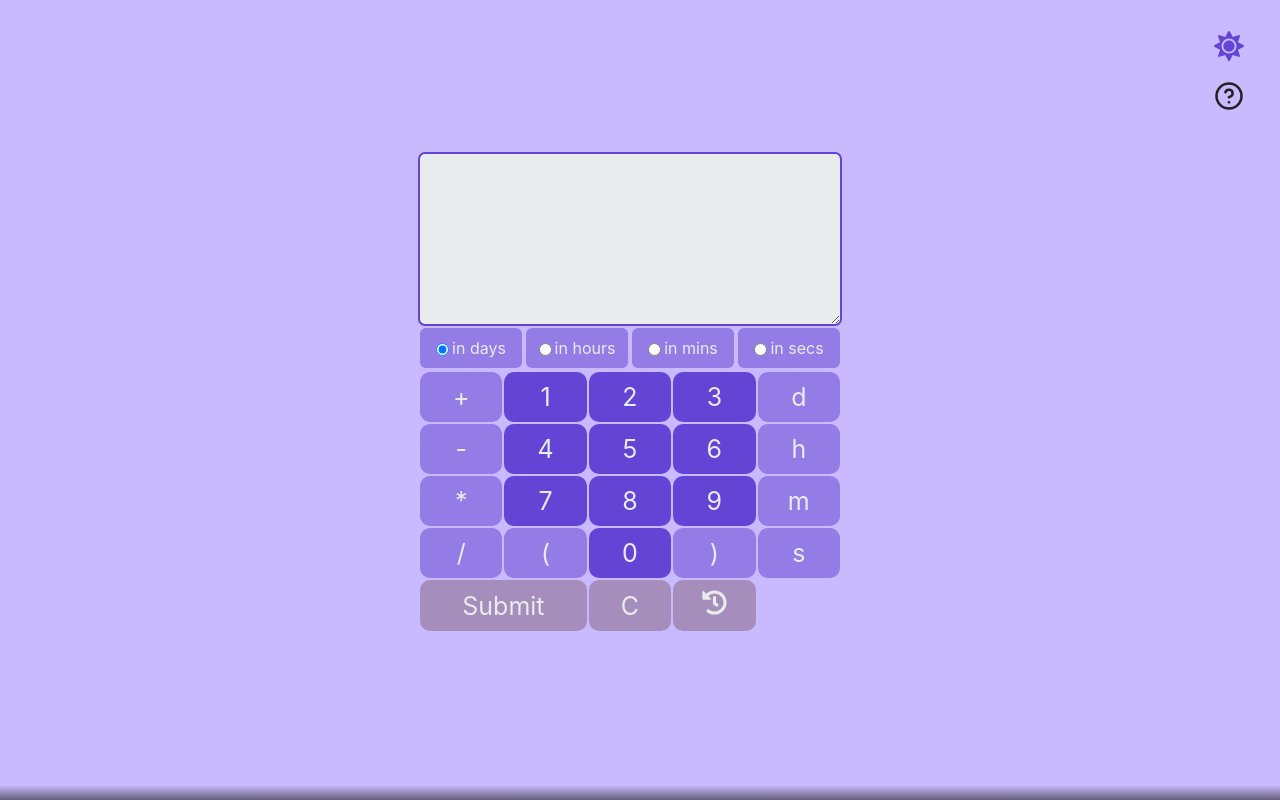
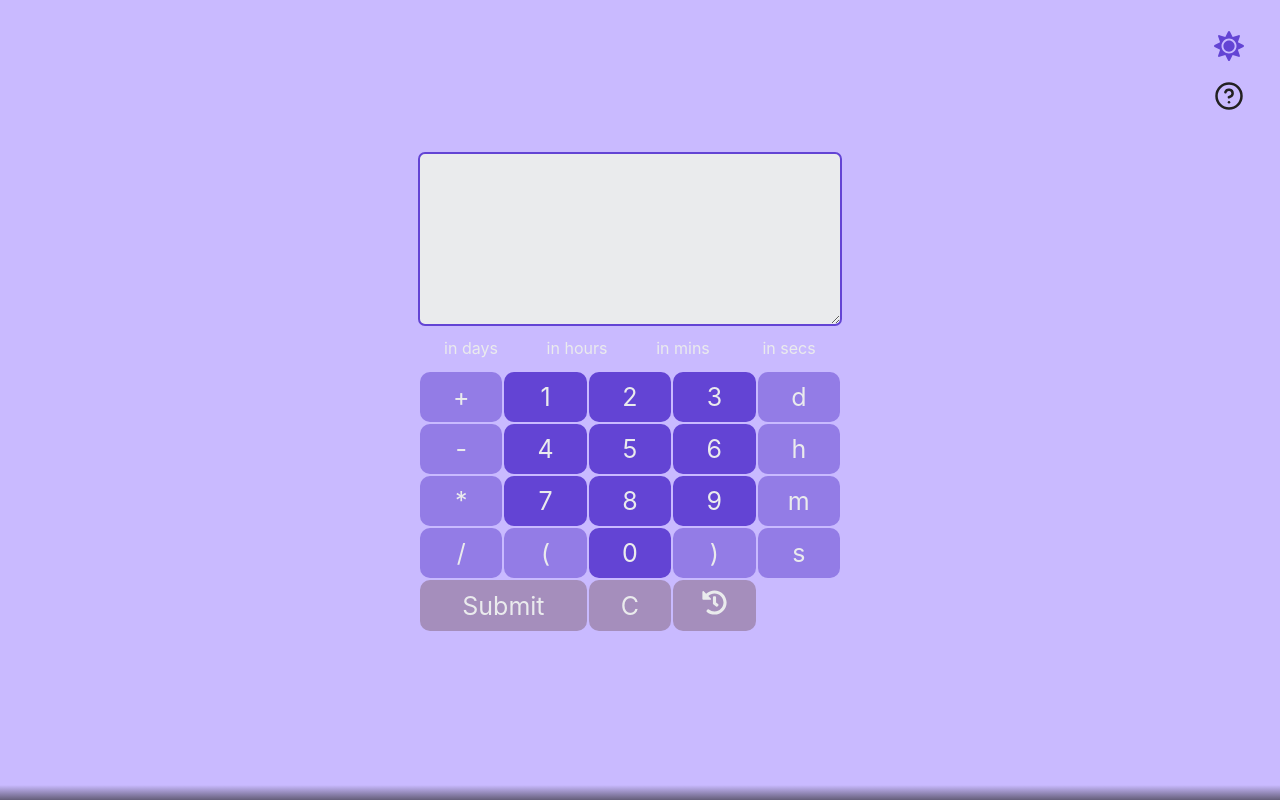
Before and after one commit to Lucas-Levandoski/time-calculator, a React (Create React App) app: page / in a window 1280 px wide. Shown: the top 800 px of the page. Built offline with nearby package versions, Linux system fonts and the light colour scheme.

Commit message:
fixing result button

```diff
--- a/src/components/calculator/index.css
+++ b/src/components/calculator/index.css
@@ -72,7 +72,6 @@ table.calc-input-board {
   width: 100%;
   height: 40px;
   margin: 2px;
-  background-color: var(--operation-button);
   border-radius: 6px;
   cursor: pointer;
   display: flex;
--- a/src/components/calculator/index.tsx
+++ b/src/components/calculator/index.tsx
@@ -69,17 +69,17 @@ export default function Calculator() {
             onChange={(e) => setCalcInput(e.target.value)}
           />
           <div className="result-type-list">
-            <span onClick={() => setResultType(ReturnTypes.days)}>
-              <input type="radio" value={ReturnTypes.days} name="timeType" checked={resultType === ReturnTypes.days} /> in days
+            <span onClick={() => setResultType(ReturnTypes.days)} className="is-result-type">
+              in days
             </span>
-            <span onClick={() => setResultType(ReturnTypes.hours)}>
-              <input type="radio" value={ReturnTypes.hours} name="timeType" checked={resultType === ReturnTypes.hours} /> in hours
+            <span onClick={() => setResultType(ReturnTypes.hours)} className="is-result-type">
+              in hours
             </span>
-            <span onClick={() => setResultType(ReturnTypes.minutes)}>
-              <input type="radio" value={ReturnTypes.minutes} name="timeType" checked={resultType === ReturnTypes.minutes} /> in mins
+            <span onClick={() => setResultType(ReturnTypes.minutes)} className="is-result-type">
+              in mins
             </span>
-            <span onClick={() => setResultType(ReturnTypes.seconds)}>
-              <input type="radio" value={ReturnTypes.seconds} name="timeType" checked={resultType === ReturnTypes.seconds} /> in secs
+            <span onClick={() => setResultType(ReturnTypes.seconds)} className="is-result-type">
+              in secs
             </span>
           </div>
           <table className="calc-input-board">
--- a/src/components/keypad/index.css
+++ b/src/components/keypad/index.css
@@ -9,3 +9,7 @@
 .is-command {
   background-color: var(--submit-button);
 }
+
+.is-result-type {
+  background-color: var(--result-type-button);
+}
--- a/src/pages/landing-page/index.css
+++ b/src/pages/landing-page/index.css
@@ -96,5 +96,7 @@ button:focus {
   --nav-selected-button: #eca0a0;
   --nav-unselected-button: #ad7676;
   --page-separator: #fffff1;
+  --result-type-button: #937CE6;
+
 
 }
```
